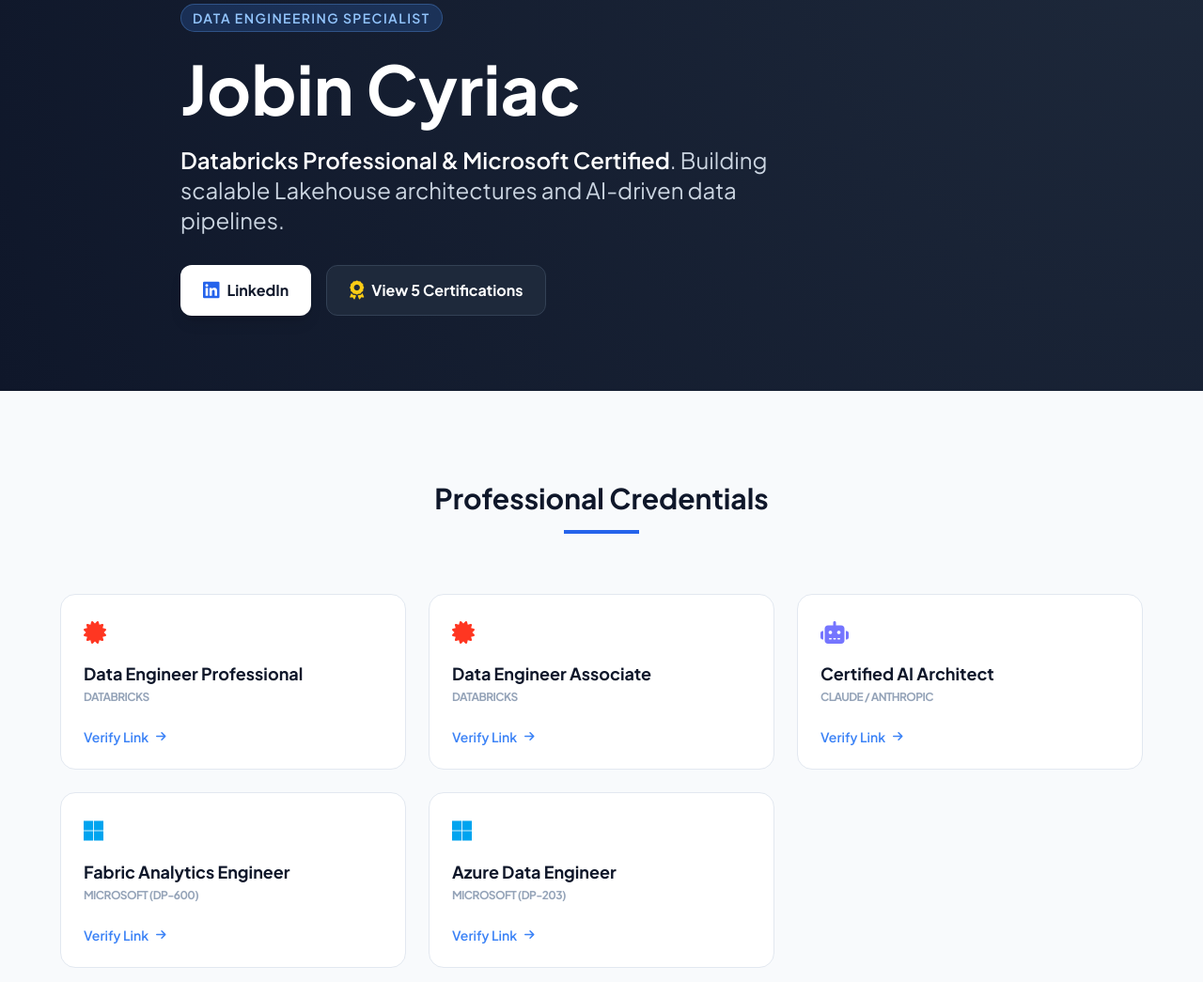
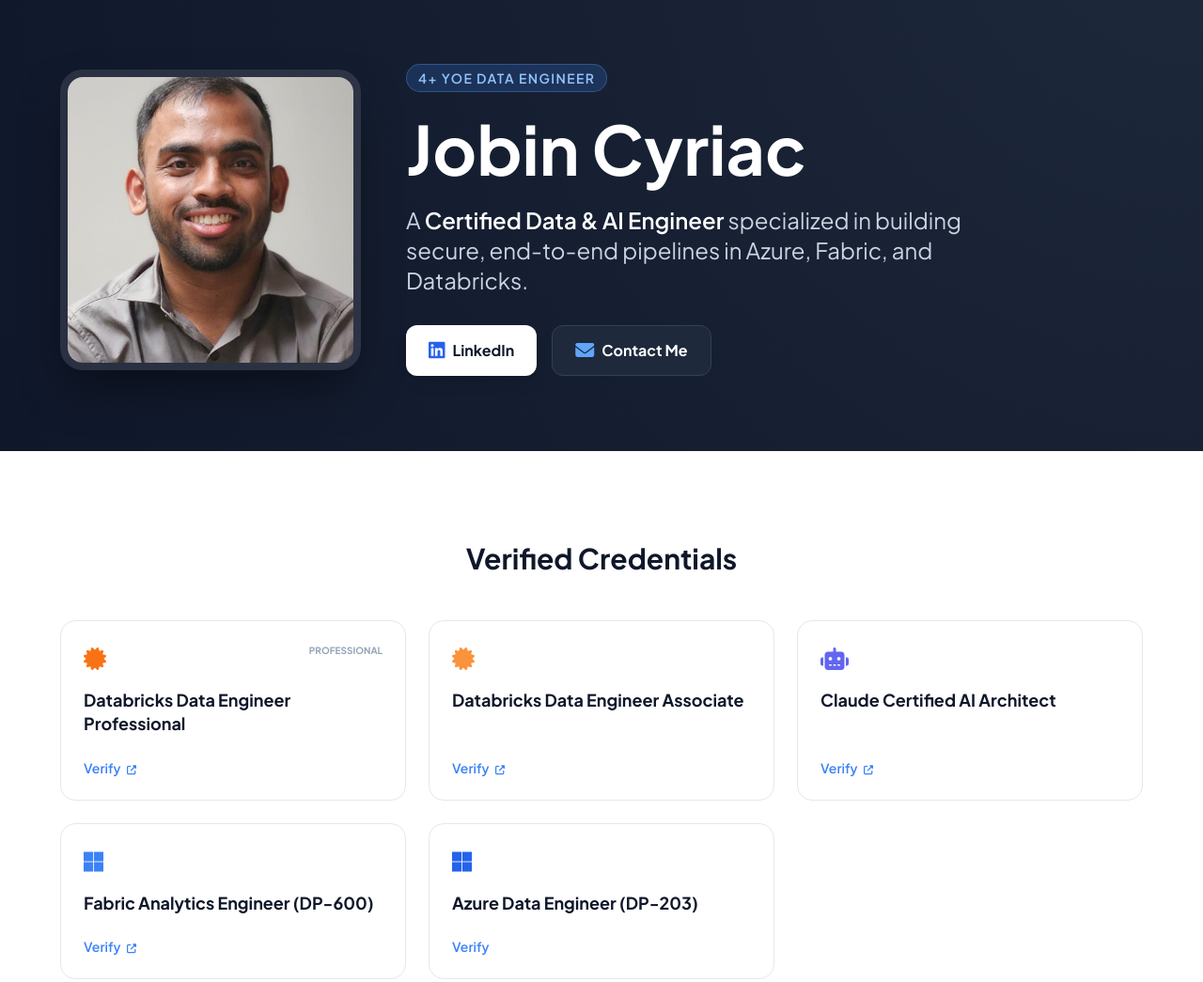
Before and after one commit to jobincyriac54/jobincyriac54.github.io, a plain HTML site: page index.html in a window 1280 px wide. Shown: the part 124-1169 px from the top of the page at 94% size. Drawn offline with nearby package versions, Linux system fonts and the light colour scheme.

Commit message:
Update index.html

```diff
--- a/index.html
+++ b/index.html
@@ -13,9 +13,9 @@
         .hero-gradient { background: radial-gradient(circle at top right, #1e293b, #0f172a); }
         .cert-card { transition: all 0.3s ease; border: 1px solid #e2e8f0; background: white; }
         .cert-card:hover { transform: translateY(-3px); border-color: #3b82f6; box-shadow: 0 10px 20px -10px rgba(59, 130, 246, 0.2); }
-        .badge-databricks { color: #FF3621; }
-        .badge-microsoft { color: #00A4EF; }
-        .badge-ai { color: #7575ff; }
+        .profile-img { border: 8px solid rgba(255,255,255,0.1); box-shadow: 0 25px 50px -12px rgba(0,0,0,0.5); }
+        .timeline-line { position: absolute; left: 8px; top: 0; bottom: 0; width: 2px; background: #e2e8f0; }
+        .skill-tag { background: #f1f5f9; color: #475569; padding: 4px 12px; border-radius: 99px; font-size: 13px; font-weight: 600; }
     </style>
 </head>
 <body class="bg-slate-50 text-slate-900 overflow-x-hidden">
@@ -37,128 +37,79 @@
     </nav>
 
     <!-- Hero Section -->
-    <header id="about" class="hero-gradient text-white pt-32 pb-20 px-6">
-        <div class="max-w-4xl mx-auto">
+    <header id="about" class="hero-gradient text-white pt-32 md:pt-48 pb-20 px-6">
+        <div class="max-w-6xl mx-auto flex flex-col md:flex-row items-center gap-12">
+            <div class="w-64 h-64 md:w-80 md:h-80 flex-shrink-0">
+                <img src="profile.jpg" alt="Jobin Cyriac" class="profile-img w-full h-full object-cover rounded-3xl">
+            </div>
+            <div class="flex-1 text-center md:text-left">
                 <div class="inline-block px-3 py-1 bg-blue-500/20 border border-blue-400/30 rounded-full text-blue-300 text-sm font-semibold mb-6 uppercase tracking-widest">
-                Data Engineering Specialist
+                    4+ YOE Data Engineer
                 </div>
                 <h1 class="text-5xl md:text-7xl font-bold mb-6 leading-tight">Jobin Cyriac</h1>
                 <p class="text-xl md:text-2xl text-slate-300 mb-8 max-w-2xl leading-relaxed">
-                <span class="text-white font-semibold">Databricks Professional & Microsoft Certified</span>.
-                Building scalable Lakehouse architectures and AI-driven data pipelines.
+                    A <span class="text-white font-semibold">Certified Data & AI Engineer</span> specialized in building secure, end-to-end pipelines in Azure, Fabric, and Databricks.
                 </p>
-            <div class="flex flex-wrap gap-4">
+                <div class="flex flex-wrap justify-center md:justify-start gap-4">
                     <a href="https://linkedin.com/in/jobincyriac54" target="_blank" class="flex items-center gap-2 bg-white text-slate-900 px-6 py-3 rounded-xl font-bold hover:bg-slate-100 transition shadow-lg">
                         <i class="fab fa-linkedin text-xl text-blue-600"></i> LinkedIn
                     </a>
-                <a href="#certifications" class="flex items-center gap-2 bg-slate-800 text-white px-6 py-3 rounded-xl font-bold border border-slate-700 hover:bg-slate-700 transition">
-                    <i class="fas fa-award text-xl text-yellow-400"></i> View 5 Certifications
+                    <a href="mailto:jobincyriac1997@gmail.com" class="flex items-center gap-2 bg-slate-800 text-white px-6 py-3 rounded-xl font-bold border border-slate-700 hover:bg-slate-700 transition">
+                        <i class="fas fa-envelope text-xl text-blue-400"></i> Contact Me
                     </a>
+                </div>
             </div>
         </div>
     </header>
 
     <!-- Certifications Section -->
-    <section id="certifications" class="py-24 px-6 bg-slate-50">
+    <section id="certifications" class="py-24 px-6 bg-white">
         <div class="max-w-6xl mx-auto">
-            <div class="text-center mb-16">
-                <h2 class="text-3xl font-bold mb-4">Professional Credentials</h2>
-                <div class="h-1 w-20 bg-blue-600 mx-auto"></div>
-            </div>
-
+            <h2 class="text-3xl font-bold mb-12 text-center">Verified Credentials</h2>
             <div class="grid grid-cols-1 md:grid-cols-2 lg:grid-cols-3 gap-6">
-
-                <!-- Databricks Prof -->
+                <!-- Professional Databricks -->
                 <a href="https://credentials.databricks.com/fa7c2e10-a42e-4afd-82f1-597bacaf43e5#acc.Oad2SPNo" target="_blank" class="cert-card p-6 rounded-2xl flex flex-col justify-between group">
                     <div>
-                        <i class="fas fa-certificate text-2xl badge-databricks mb-4"></i>
-                        <h4 class="font-bold text-lg leading-snug group-hover:text-blue-600 transition">Data Engineer Professional</h4>
-                        <p class="text-xs font-bold text-slate-400 mt-1 uppercase tracking-tighter">Databricks</p>
+                        <div class="flex justify-between items-start mb-4">
+                            <i class="fas fa-certificate text-2xl text-orange-500"></i>
+                            <span class="text-[10px] font-black uppercase text-slate-400">Professional</span>
                         </div>
-                    <span class="mt-6 text-sm font-semibold text-blue-500 flex items-center">Verify Link <i class="fas fa-arrow-right ml-2 text-xs"></i></span>
+                        <h4 class="font-bold text-lg leading-snug group-hover:text-blue-600 transition">Databricks Data Engineer Professional</h4>
+                    </div>
+                    <span class="mt-6 text-sm font-semibold text-blue-500">Verify <i class="fas fa-external-link-alt ml-1 text-[10px]"></i></span>
                 </a>
 
-                <!-- Databricks Assoc -->
+                <!-- Associate Databricks -->
                 <a href="https://credentials.databricks.com/3e68040e-8844-438b-bfc9-b78863c46a3b#acc.cfCjNXp4" target="_blank" class="cert-card p-6 rounded-2xl flex flex-col justify-between group">
                     <div>
-                        <i class="fas fa-certificate text-2xl badge-databricks mb-4"></i>
-                        <h4 class="font-bold text-lg leading-snug group-hover:text-blue-600 transition">Data Engineer Associate</h4>
-                        <p class="text-xs font-bold text-slate-400 mt-1 uppercase tracking-tighter">Databricks</p>
+                        <i class="fas fa-certificate text-2xl text-orange-400 mb-4"></i>
+                        <h4 class="font-bold text-lg leading-snug group-hover:text-blue-600 transition">Databricks Data Engineer Associate</h4>
                     </div>
-                    <span class="mt-6 text-sm font-semibold text-blue-500 flex items-center">Verify Link <i class="fas fa-arrow-right ml-2 text-xs"></i></span>
+                    <span class="mt-6 text-sm font-semibold text-blue-500">Verify <i class="fas fa-external-link-alt ml-1 text-[10px]"></i></span>
                 </a>
 
                 <!-- Claude AI -->
                 <a href="https://verify.skilljar.com/c/eumqrfbz7jv9" target="_blank" class="cert-card p-6 rounded-2xl flex flex-col justify-between group">
                     <div>
-                        <i class="fas fa-robot text-2xl badge-ai mb-4"></i>
-                        <h4 class="font-bold text-lg leading-snug group-hover:text-blue-600 transition">Certified AI Architect</h4>
-                        <p class="text-xs font-bold text-slate-400 mt-1 uppercase tracking-tighter">Claude / Anthropic</p>
+                        <i class="fas fa-robot text-2xl text-indigo-500 mb-4"></i>
+                        <h4 class="font-bold text-lg leading-snug group-hover:text-blue-600 transition">Claude Certified AI Architect</h4>
                     </div>
-                    <span class="mt-6 text-sm font-semibold text-blue-500 flex items-center">Verify Link <i class="fas fa-arrow-right ml-2 text-xs"></i></span>
+                    <span class="mt-6 text-sm font-semibold text-blue-500">Verify <i class="fas fa-external-link-alt ml-1 text-[10px]"></i></span>
                 </a>
 
-                <!-- Fabric DP-600 -->
+                <!-- DP-600 -->
                 <a href="https://learn.microsoft.com/en-us/users/jobincyriac-9828/credentials/52caa64e0ae116a" target="_blank" class="cert-card p-6 rounded-2xl flex flex-col justify-between group">
                     <div>
-                        <i class="fab fa-microsoft text-2xl badge-microsoft mb-4"></i>
-                        <h4 class="font-bold text-lg leading-snug group-hover:text-blue-600 transition">Fabric Analytics Engineer</h4>
-                        <p class="text-xs font-bold text-slate-400 mt-1 uppercase tracking-tighter">Microsoft (DP-600)</p>
+                        <i class="fab fa-microsoft text-2xl text-blue-500 mb-4"></i>
+                        <h4 class="font-bold text-lg leading-snug group-hover:text-blue-600 transition">Fabric Analytics Engineer (DP-600)</h4>
                     </div>
-                    <span class="mt-6 text-sm font-semibold text-blue-500 flex items-center">Verify Link <i class="fas fa-arrow-right ml-2 text-xs"></i></span>
+                    <span class="mt-6 text-sm font-semibold text-blue-500">Verify <i class="fas fa-external-link-alt ml-1 text-[10px]"></i></span>
                 </a>
 
-                <!-- Azure DP-203 -->
+                <!-- DP-203 -->
                 <a href="https://learn.microsoft.com/en-us/users/jobincyriac-9828/credentials/3f404fb40bf06b6" target="_blank" class="cert-card p-6 rounded-2xl flex flex-col justify-between group">
                     <div>
-                        <i class="fab fa-microsoft text-2xl badge-microsoft mb-4"></i>
-                        <h4 class="font-bold text-lg leading-snug group-hover:text-blue-600 transition">Azure Data Engineer</h4>
-                        <p class="text-xs font-bold text-slate-400 mt-1 uppercase tracking-tighter">Microsoft (DP-203)</p>
+                        <i class="fab fa-microsoft text-2xl text-blue-600 mb-4"></i>
+                        <h4 class="font-bold text-lg leading-snug group-hover:text-blue-600 transition">Azure Data Engineer (DP-203)</h4>
                     </div>
-                    <span class="mt-6 text-sm font-semibold text-blue-500 flex items-center">Verify Link <i class="fas fa-arrow-right ml-2 text-xs"></i></span>
-                </a>
-
-            </div>
-        </div>
-    </section>
-
-    <!-- Experience Section -->
-    <section id="experience" class="py-24 px-6 max-w-6xl mx-auto">
-        <h2 class="text-3xl font-bold mb-16 text-slate-800">Experience Highlights</h2>
-        <div class="space-y-16">
-            <!-- Accenture -->
-            <div class="relative pl-8 border-l-2 border-blue-600">
-                <div class="absolute w-4 h-4 bg-blue-600 rounded-full -left-[9px] top-1"></div>
-                <div class="mb-2">
-                    <span class="text-blue-600 font-bold tracking-widest text-sm uppercase">Nov 2025 – Present</span>
-                    <h3 class="text-2xl font-bold text-slate-900">Data Engineer | Accenture</h3>
-                    <p class="italic text-slate-500">Precision Medicine & Clinical Trials</p>
-                </div>
-                <ul class="mt-6 space-y-4 text-slate-600 max-w-3xl leading-relaxed">
-                    <li class="flex items-start"><i class="fas fa-check text-blue-500 mr-3 mt-1 text-sm"></i> <span>Developed end-to-end ETL pipelines in ADF to unify EHR, genomics, and clinical trial data.</span></li>
-                    <li class="flex items-start"><i class="fas fa-check text-blue-500 mr-3 mt-1 text-sm"></i> <span>Optimized Azure Databricks notebooks for large-scale data cleansing and biomarker discovery.</span></li>
-                    <li class="flex items-start"><i class="fas fa-check text-blue-500 mr-3 mt-1 text-sm"></i> <span>Reduced deployment time by 40% via automated CI/CD in Azure DevOps.</span></li>
-                </ul>
-            </div>
-        </div>
-    </section>
-
-    <!-- Footer -->
-    <footer class="bg-slate-900 text-white py-16 px-6">
-        <div class="max-w-6xl mx-auto flex flex-col md:flex-row justify-between items-center gap-8">
-            <div class="text-center md:text-left">
-                <h2 class="text-2xl font-bold mb-2">Jobin Cyriac</h2>
-                <p class="text-slate-400">Data Engineer Professional | Indore, India</p>
-            </div>
-            <div class="flex gap-6 text-2xl">
-                <a href="mailto:jobincyriac1997@gmail.com" class="hover:text-blue-400 transition"><i class="fas fa-envelope"></i></a>
-                <a href="https://linkedin.com/in/jobincyriac54" class="hover:text-blue-400 transition"><i class="fab fa-linkedin"></i></a>
-            </div>
-        </div>
-        <div class="max-w-6xl mx-auto mt-12 pt-8 border-t border-slate-800 text-center text-slate-500 text-sm">
-            © 2024 jobincyriac54.github.io | Built with Tailwind CSS
-        </div>
-    </footer>
-
-</body>
-</html>
+                    <span class="mt-6 text-sm font-semibold text-blue-500">Verify <i class="fas fa-external-link-alt ml-1
```
Lines whose indentation alone changed are shown as unchanged.
